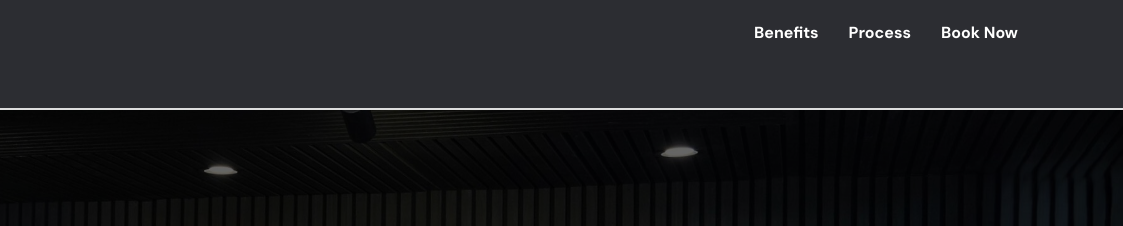
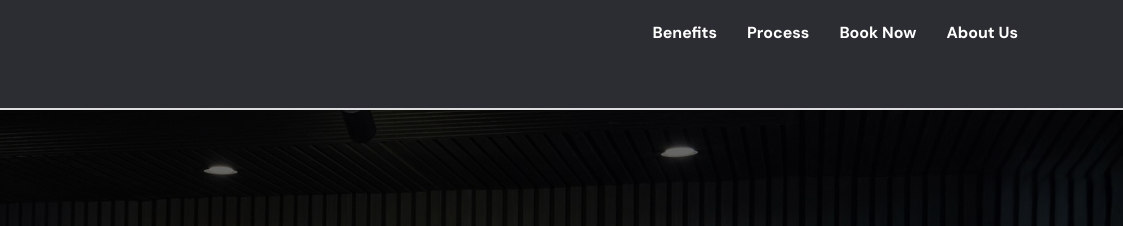
Before and after one commit to neerajpunta/Implantart, a plain HTML site: page index.html in a window 1280 px wide. Shown: the top 226 px of the page, 157-1280 px from the left. Drawn offline with Linux system fonts and the light colour scheme.

Commit message:
index.html

```diff
--- a/index.html
+++ b/index.html
@@ -20,6 +20,7 @@
                     <li><a href="#sect2">Benefits</a></li>
                     <li><a href="#process">Process</a></li>
                     <li><a href="#cta">Book Now</a></li>
+		    <li><a href="https://www.implantart.com.au/#about">About Us</a></li>
                 </ul>
             </nav>
 			</div>
```
